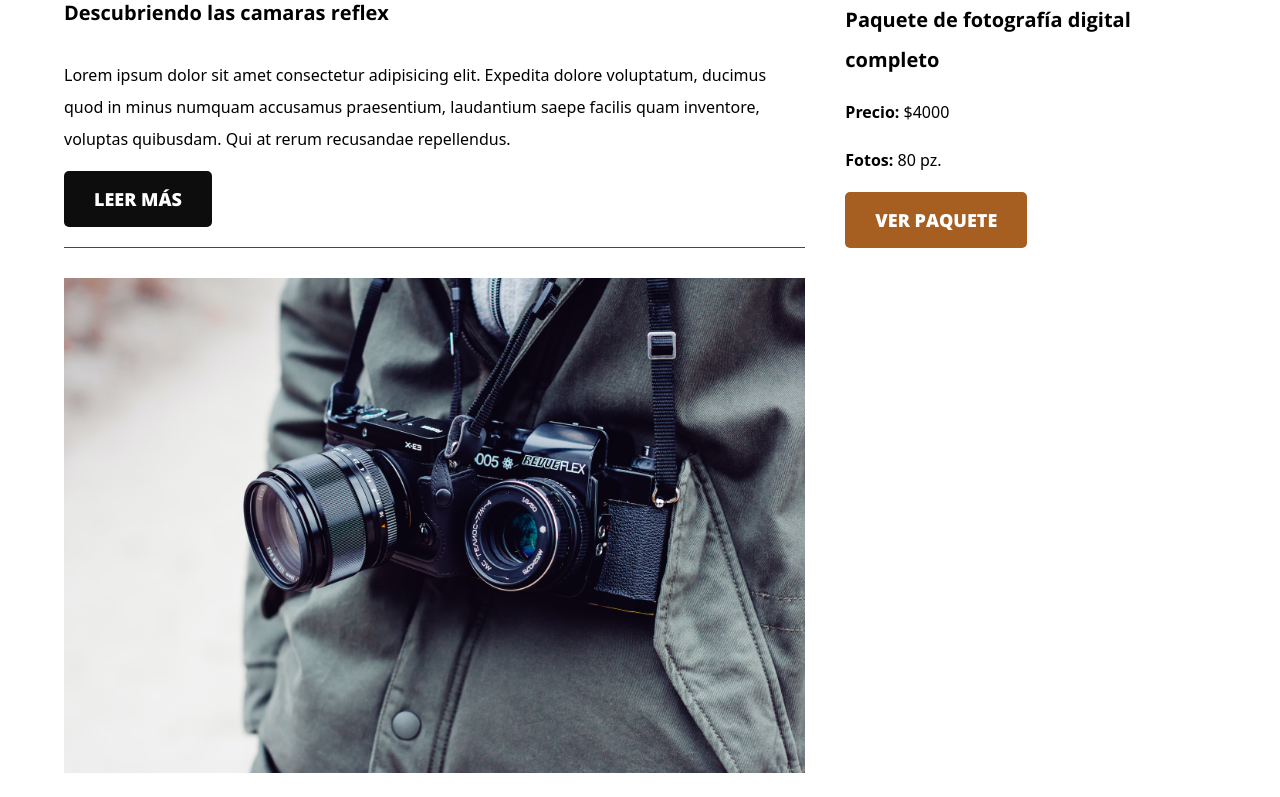
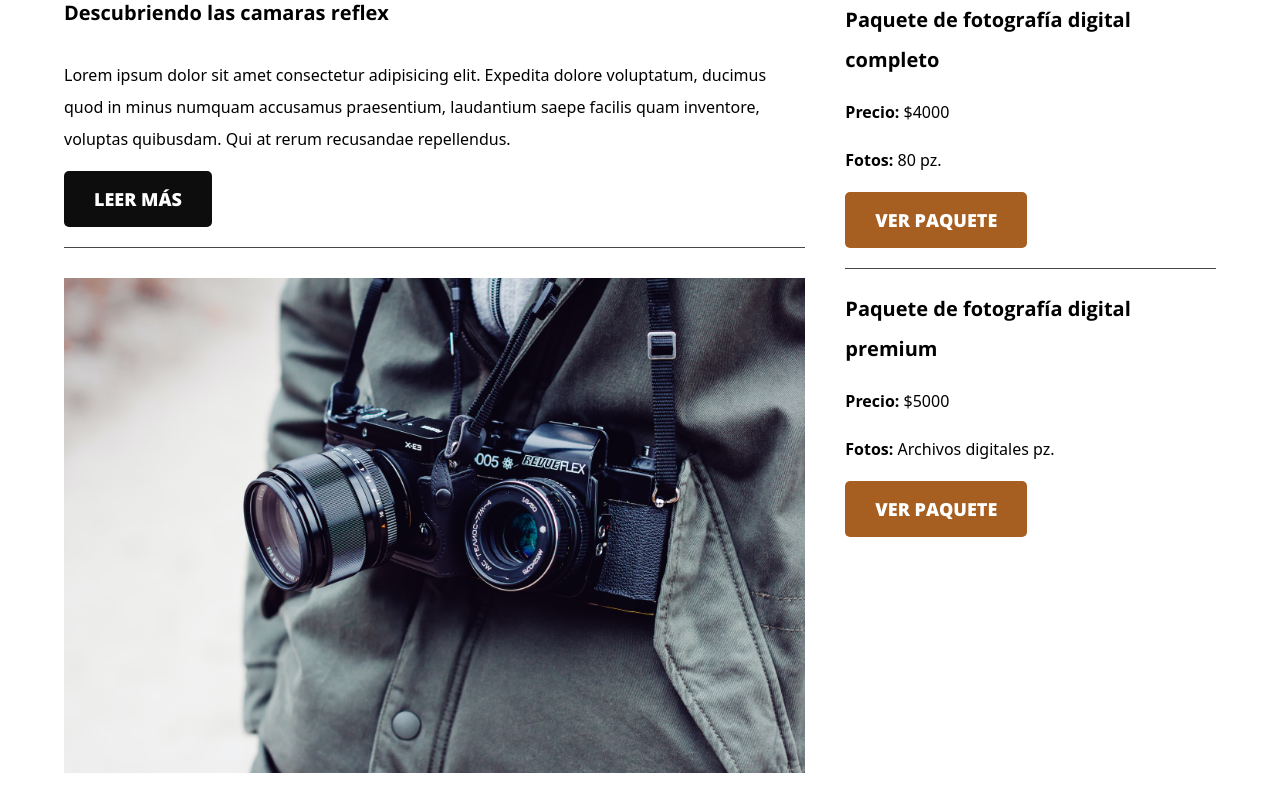
Before and after one commit to Rodrigogovea/techBlog_REACT, a React (Vite) app: page / in a window 1280 px wide. Shown: the part 1066-1863 px from the top of the page. Built offline with nearby package versions, Linux system fonts and the light colour scheme; a web font is replaced by a local one.

Commit message:
se modifico el db2.js

```diff
--- a/src/data/db2.js
+++ b/src/data/db2.js
@@ -16,5 +16,11 @@ export const db2 = [
         title: "Paquete de fotografía digital completo",
         price: 4000,
         photos: 80
+    },
+    {
+        id: 4,
+        title: "Paquete de fotografía digital premium",
+        price: 5000,
+        photos: "Archivos digitales"
     }
 ]
```
